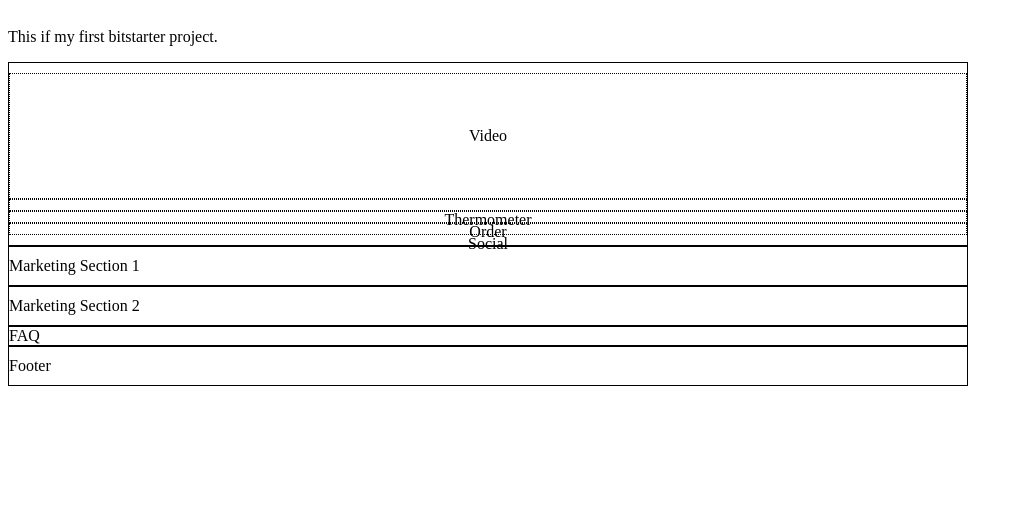
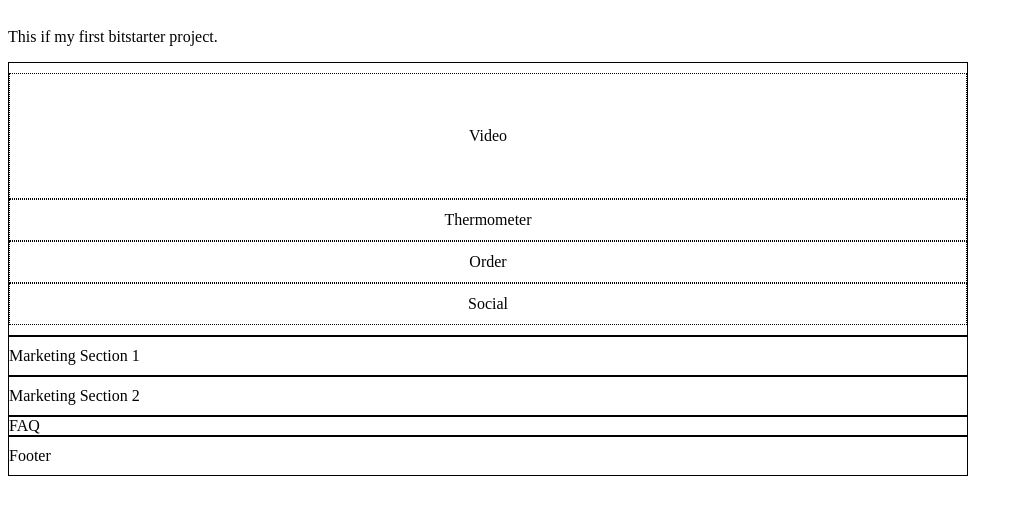
Before and after one commit to wangwf/bitstarter, a website: page index.html in a window 1280 px wide. Shown: the part 189-704 px from the top of the page, without its empty margins (0-1023 px from the left). Drawn offline with Linux system fonts and the light colour scheme.

Commit message:
update index.html

```diff
--- a/index.html
+++ b/index.html
@@ -30,7 +30,7 @@
     }
     .thermometer, .order, .social {
       /* line-height to vertically center: https://phrogz.net/css/vertical-aligh/index.html */
-      height: 10px;
+      height: 40px;
       line-height: 40px;
     }
     div.row {
```
